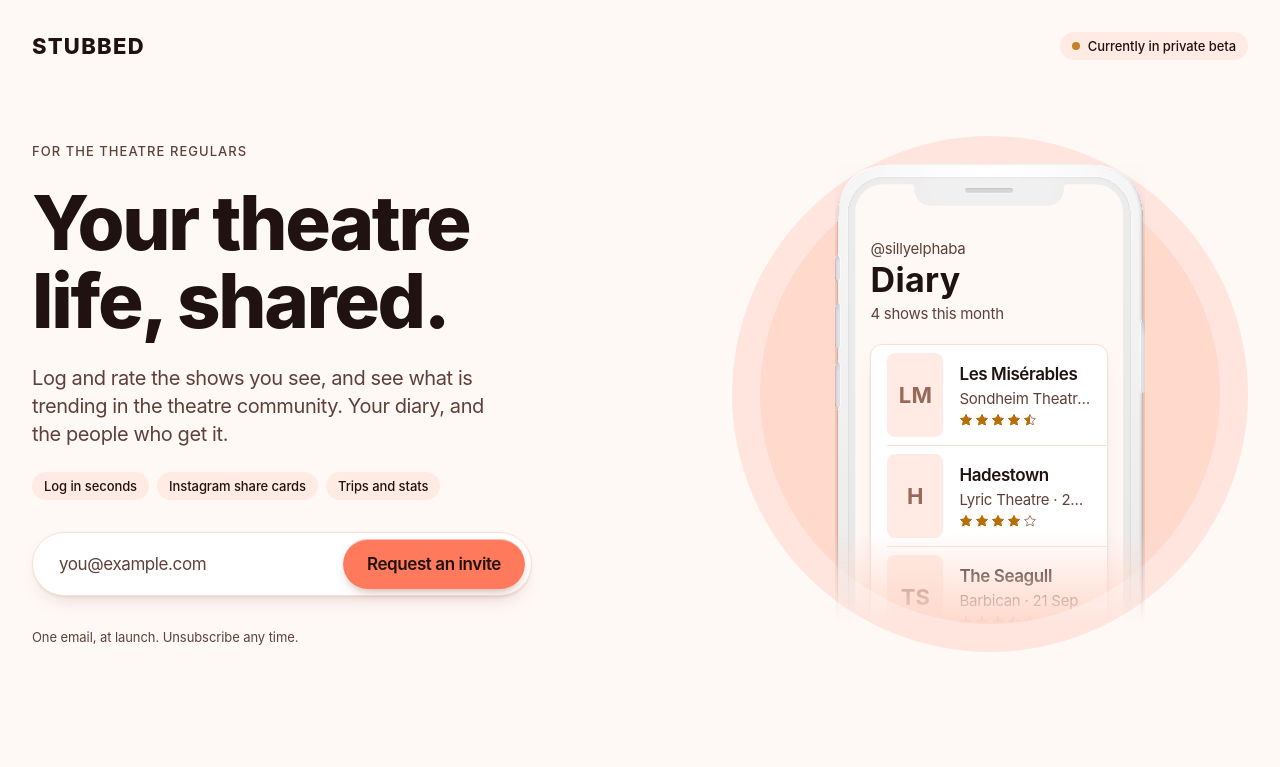
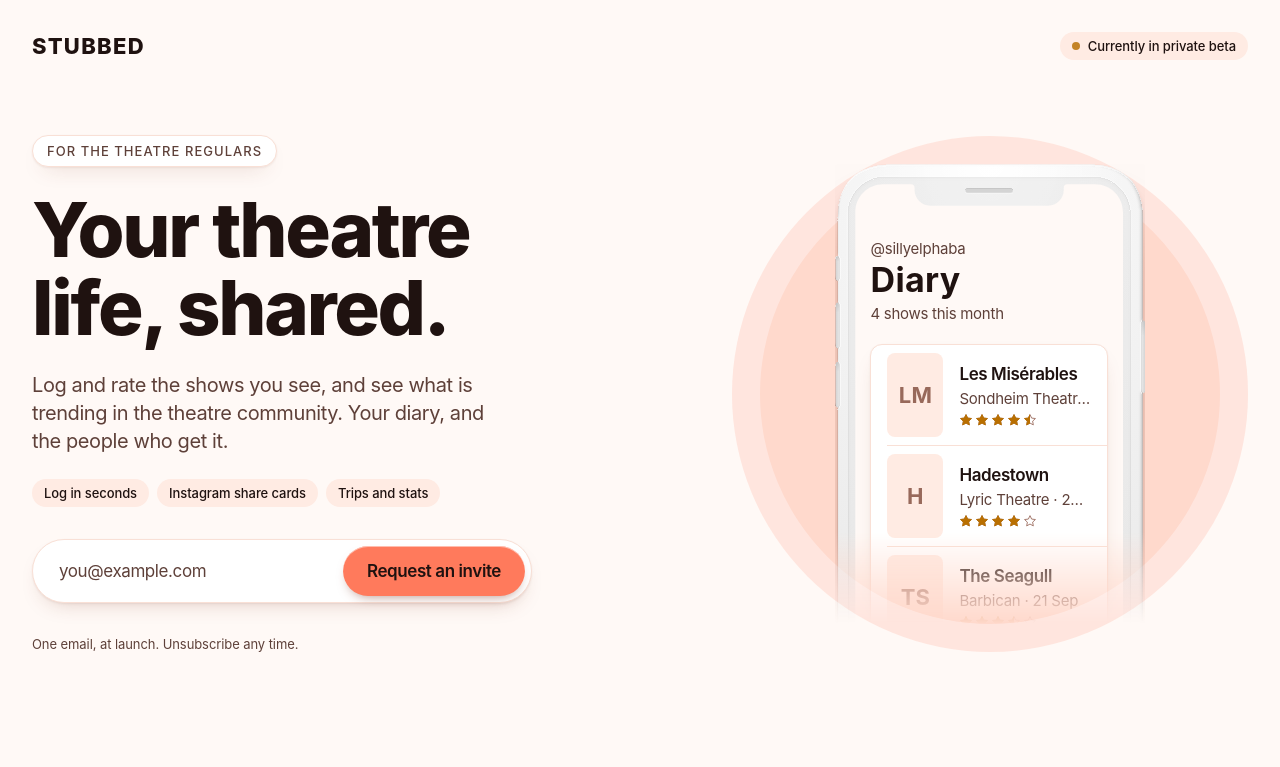
Before and after one commit to felixng/stubb, a Next.js app in the folder apps/web/: page / in a window 1280 px wide. Shown: the top 767 px of the page. Built offline with nearby package versions, Linux system fonts and the light colour scheme.

Commit message:
Landing: eyebrow as a pill
Co-Authored-By: Claude Opus 5.5 <noreply@anthropic.com>
Claude-Session: https://claude.ai/code/session_01CcaoVBZQYz7EdzqgxLMT6q

```diff
--- a/apps/web/src/components/landing/Hero.tsx
+++ b/apps/web/src/components/landing/Hero.tsx
@@ -16,7 +16,7 @@ export function Hero() {
     <section className="overflow-hidden pt-8 pb-16 sm:pb-20">
       <Container className="flex flex-col gap-12 lg:flex-row lg:items-center lg:gap-16">
         <div className="flex min-w-0 flex-col gap-6 lg:flex-[1_1_520px]">
-          <p className="text-footnote font-medium tracking-[0.08em] text-label-secondary uppercase">
+          <p className="inline-flex min-h-8 items-center self-start rounded-pill border border-separator bg-surface px-3.5 text-footnote font-medium tracking-[0.08em] text-label-secondary uppercase shadow-sm">
             For the theatre regulars
           </p>
           <h1 className="font-display text-[clamp(44px,7vw,76px)] leading-[1.02] font-extrabold tracking-[-0.03em] text-balance text-label">
```
